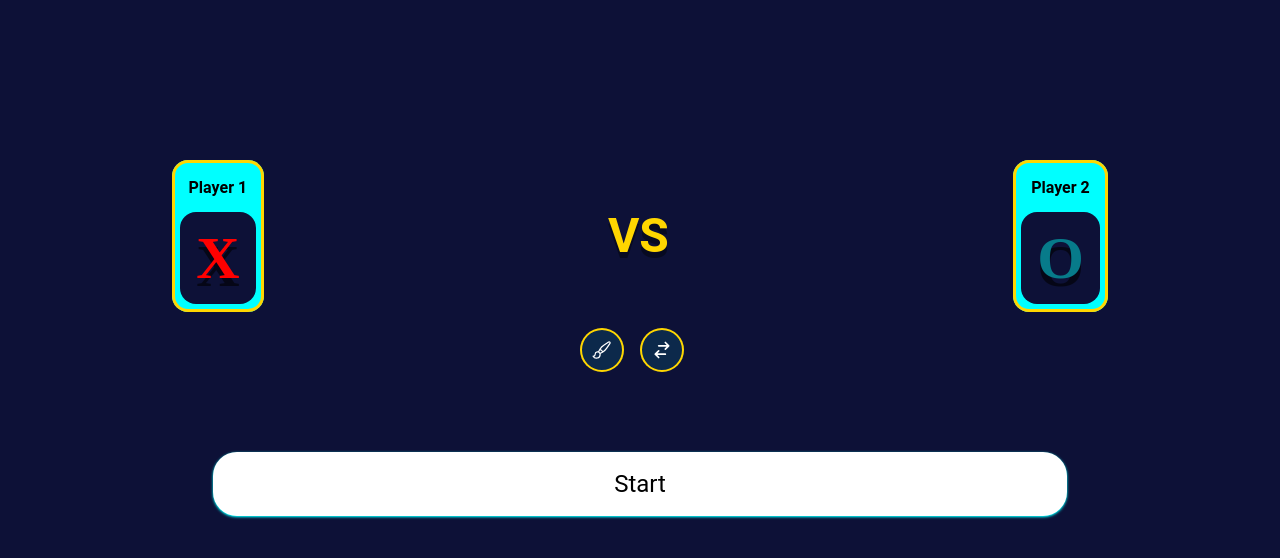
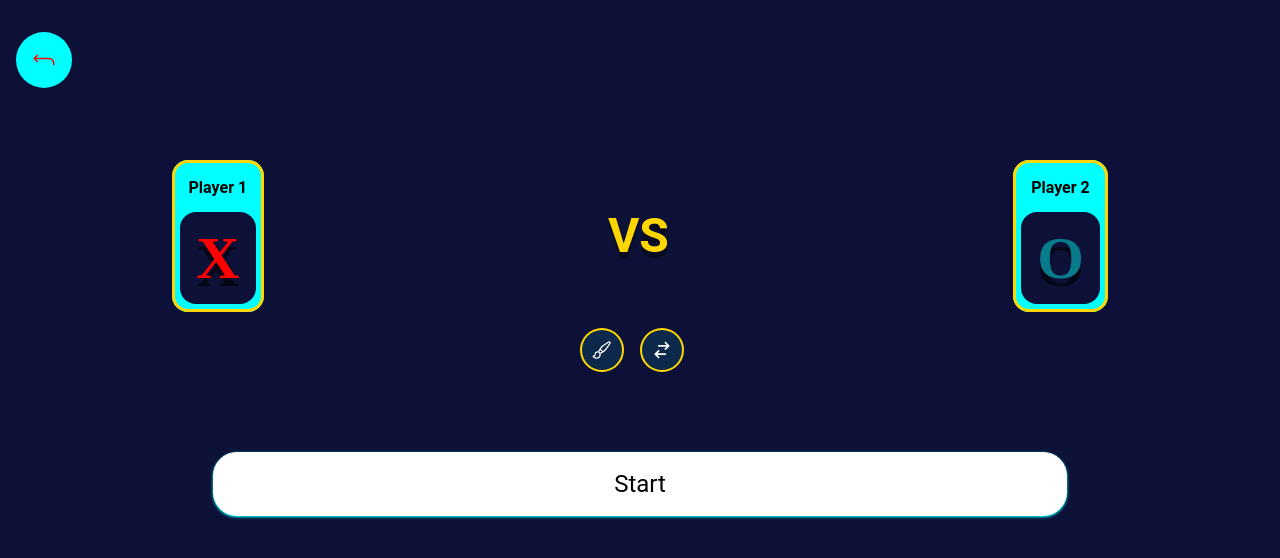
Before and after one commit to ihemebiriegondu/tictactoe-game, a Next.js app: page /multiplayer in a window 1280 px wide. Shown: the top 558 px of the page. Built offline with nearby package versions, Linux system fonts and the light colour scheme.

Commit message:
added back buton

```diff
--- a/src/pages/multiplayer.js
+++ b/src/pages/multiplayer.js
@@ -1,5 +1,7 @@
 import React, { useState } from 'react'
+import { IoReturnUpBack } from 'react-icons/io5'
 import Head from 'next/head'
+import Link from 'next/link'
 import PlayersSelect from '@/components/playersSelect'
 import MultiplayerGame from '@/components/multiplayerGame'
 
@@ -19,6 +21,9 @@ export default function Multiplayer() {
       </Head>
       <div className='bg-blackPurple absolute h-full w-full'>
         <div className={`${isUserInfoEntered ? 'pt-8' : 'pt-40'}`}>
+          <Link href='/selectGame' className={`bg-lightSecondary block absolute top-8 left-4 md:p-4 p-3 rounded-full cursor-pointer ${isUserInfoEntered ? 'hidden' : 'block'}`}>
+            <IoReturnUpBack className='lg:text-2xl text-xl text-primary' />
+          </Link>
           <PlayersSelect isUserInfoEntered={setIsUserInfoEntered} player1Symbol={setPlayer1Symbol} player2Symbol={setPlayer2Symbol} />
         </div>
 
--- a/src/pages/singlePlayer.js
+++ b/src/pages/singlePlayer.js
@@ -1,5 +1,7 @@
 import React, { useState } from 'react'
+import { IoReturnUpBack } from 'react-icons/io5'
 import Head from 'next/head'
+import Link from 'next/link'
 import SinglePlayerGame from '@/components/singlePlayerGame'
 import PlayersSelect from '@/components/playersSelect';
 
@@ -21,6 +23,9 @@ export default function SinglePlayer() {
             </Head>
             <div className='bg-blackPurple absolute h-full w-full'>
                 <div className={`${isUserInfoEntered ? 'pt-8' : 'pt-40'}`}>
+                    <Link href='/selectGame' className={`bg-lightSecondary block absolute top-8 left-4 md:p-4 p-3 rounded-full cursor-pointer ${isUserInfoEntered ? 'hidden' : 'block'}`}>
+                        <IoReturnUpBack className='lg:text-2xl text-xl text-primary' />
+                    </Link>
                     <PlayersSelect isUserInfoEntered={setIsUserInfoEntered} player1Symbol={setPlayer1Symbol} player2Symbol={setPlayer2Symbol} isSinglePlayer={true} />
                 </div>
 
```
